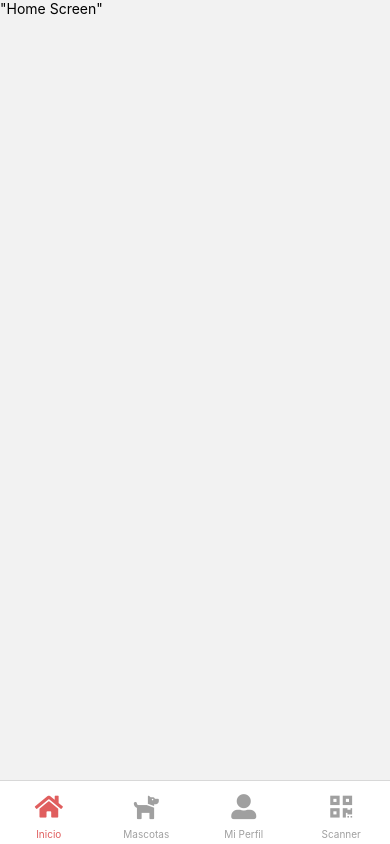
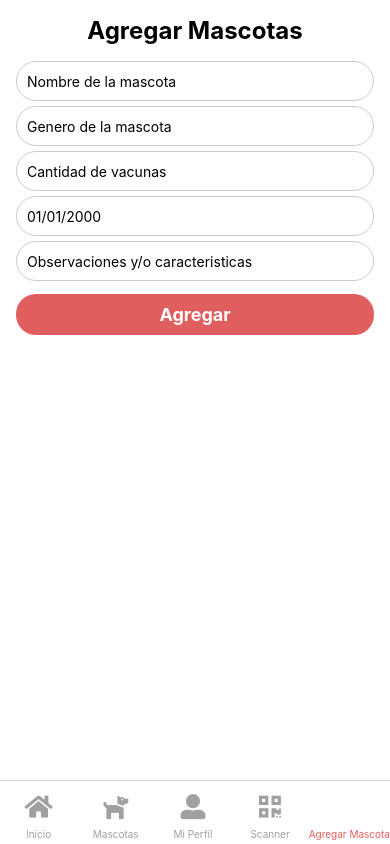
Before and after one commit to mamanidario19/pilis-mod6-mobile-placas-inteligentes, a React Native app: screen /AddPet in a window 390 px wide. Built offline with nearby package versions, Linux system fonts and the light colour scheme.

Commit message:
add pet-card-screen

```diff
--- a/src/api/api.js
+++ b/src/api/api.js
@@ -2,6 +2,7 @@ const API_VERSION_NUMBER = 1
 
 export const api = {
   //server: 'https://64fc0fd0605a026163ae258b.mockapi.io/',
-  server: 'http://localhost:3001/api',
+  //server: 'http://localhost:3001/api',
+  server: 'http://192.168.100.2:3001/api',
   //apiVersion: `/api/v${API_VERSION_NUMBER}`
 }
--- /dev/null
+++ b/src/components/AddPetScreen/AddPetScreen.jsx
@@ -0,0 +1,148 @@
+import React, { useContext } from 'react'
+import { View, Text, TextInput, TouchableOpacity } from 'react-native'
+import { styles } from './AddPetScren.styles'
+import { useForm, Controller } from 'react-hook-form'
+import { authUser, getUsers } from '../../api/user.service'
+import { UserContext } from '../../Contexts/UserContext'
+import { useNavigation } from '@react-navigation/native'
+
+export const AddPetScreen = () => {
+
+  const navigation = useNavigation()
+  const { setCurrentUser } = useContext(UserContext)
+  const { control, handleSubmit, formState: { errors } } = useForm({
+    defaultValues: {
+      name: '',
+      sexo: '',
+      vacunas: '',
+      nacimiento: '',
+      age: '',
+      characteristics: ''
+    }
+  })
+
+  const handleAddPet = ({ name, age, characteristics }) => {
+    const petCard = {
+      name,
+      sexo,
+      vacunas,
+      nacimiento,
+      age,
+      characteristics
+    }
+    // Call the API service to add the pet card (Replace with your API service)
+    addPetCard(petCard)
+      .then(() => {
+        // Handle success (e.g., show a success message)
+        console.log('Mascota agregada correctamente!')
+        // Navigate to the appropriate screen
+        navigation.navigate('Home')
+      })
+      .catch(err => {
+        // Handle error (e.g., show an error message)
+        console.warn('Error al agregar mascota!:', err)
+      })
+  }
+
+
+  return (
+    <View style={styles.container}>
+      <Text style={styles.title}>Agregar Mascotas</Text>
+
+      {/* Nobre de Mascota*/}
+      <Controller
+        control={control}
+        render={({ field: { onChange, onBlur, value } }) => (
+          <TextInput
+            style={styles.input}
+            placeholder='Nombre de la mascota'
+            onBlur={onBlur}
+            onChangeText={onChange}
+            value={value}
+            autoCapitalize='none'
+          />
+        )}
+        name='name'
+        rules={{ required: 'El nombre de la mascota es requerido' }}
+      />
+      {errors.name && <Text style={styles.errorText}>{errors.name.message}</Text>}
+
+      {/* Genero de Mascota*/}
+      <Controller
+        control={control}
+        render={({ field: { onChange, onBlur, value } }) => (
+          <TextInput
+            style={styles.input}
+            placeholder='Genero de la mascota'
+            onBlur={onBlur}
+            onChangeText={onChange}
+            value={value}
+            autoCapitalize='none'
+          />
+        )}
+        name='sexo'
+        rules={{ required: 'El sexo de la mascota es requerido' }}
+      />
+      {errors.sexo && <Text style={styles.errorText}>{errors.sexo.message}</Text>}
+
+      {/* Vacunas*/}
+      <Controller
+        control={control}
+        render={({ field: { onChange, onBlur, value } }) => (
+          <TextInput
+            style={styles.input}
+            placeholder='Cantidad de vacunas'
+            onBlur={onBlur}
+            onChangeText={onChange}
+            value={value}
+            autoCapitalize='none'
+          />
+        )}
+        name='vacunas'
+        rules={{ required: 'Las vacunas son requeridas' }}
+      />
+      {errors.vacunas && <Text style={styles.errorText}>{errors.vacunas.message}</Text>}
+
+      {/* Nacimiento*/}
+      <Controller
+        control={control}
+        render={({ field: { onChange, onBlur, value } }) => (
+          <TextInput
+            style={styles.input}
+            placeholder='01/01/2000'
+            onBlur={onBlur}
+            onChangeText={onChange}
+            value={value}
+            autoCapitalize='none'
+          />
+        )}
+        name='nacimiento'
+        rules={{ required: 'la fecha de nacimiento de la mascota es requerido' }}
+      />
+      {errors.nacimiento && <Text style={styles.errorText}>{errors.nacimiento.message}</Text>}
+
+      {/* Observaciones */}
+      <Controller
+        control={control}
+        render={({ field: { onChange, onBlur, value } }) => (
+          <TextInput
+            style={styles.input}
+            placeholder='Observaciones y/o caracteristicas'
+            onBlur={onBlur}
+            onChangeText={onChange}
+            value={value}
+            autoCapitalize='none'
+          />
+        )}
+        name='Observaciones'
+        rules={{ required: 'la fecha de nacimiento de la mascota es requerido' }}
+      />
+      {errors.Observaciones && <Text style={styles.errorText}>{errors.Observaciones.message}</Text>}
+
+
+      <TouchableOpacity style={styles.button} onPress={handleSubmit(handleAddPet)}>
+        <Text style={styles.buttonText}>Agregar</Text>
+      </TouchableOpacity>
+    </View>
+  )
+}
--- /dev/null
+++ b/src/components/AddPetScreen/AddPetScren.styles.js
@@ -0,0 +1,42 @@
+import { StatusBar, StyleSheet } from 'react-native'
+import { COLORS } from '../../utils/theme'
+
+export const styles = StyleSheet.create({
+  container: {
+    flex: 1,
+    padding: 16,
+    backgroundColor: '#fff',
+    marginTop: StatusBar.currentHeight
+  },
+  title: {
+    fontSize: 24,
+    fontWeight: 'bold',
+    marginBottom: 16,
+    textAlign: 'center'
+  },
+  input: {
+    height: 40,
+    borderColor: '#ccc',
+    borderWidth: 1,
+    borderRadius: 20,
+    paddingHorizontal: 10,
+    marginBottom: 5
+  },
+  errorText: {
+    color: 'red',
+    marginBottom: 8
+  },
+  button: {
+    backgroundColor: COLORS.primary,
+    paddingVertical: 10,
+    paddingHorizontal: 20,
+    borderRadius: 20,
+    marginTop: 8,
+    alignItems: 'center'
+  },
+  buttonText: {
+    color: '#fff',
+    fontSize: 18,
+    fontWeight: 'bold'
+  }
+})
--- a/src/screens/ObjectScreen/MainStackScreen.jsx
+++ b/src/screens/ObjectScreen/MainStackScreen.jsx
@@ -7,6 +7,7 @@ import { FontAwesome5 } from '@expo/vector-icons';
 import { HomeScreen } from '../HomeScreen/HomeScreen'
 import { ProfileScreen } from '../ProfileScreen/ProfileScreen'
 import { ScannerScreen } from '../ScannerScreen/ScannerScreen'
+import { AddPetScreen } from "../../components/AddPetScreen/AddPetScreen";
 
 const Tab = createBottomTabNavigator();
 
@@ -45,6 +46,7 @@ export const MainStackScreen = () => {
       <Tab.Screen name="Object" options={{ title: "Mascotas" }} component={ObjectScreen} />
       <Tab.Screen name="Profile" options={{ title: "Mi Perfil" }} component={ProfileScreen} />
       <Tab.Screen name="Scanner" options={{ title: "Scanner" }} component={ScannerScreen} />
+      <Tab.Screen name="AddPet" options={{ title: "Agregar Mascota" }} component={AddPetScreen} />
 
     </Tab.Navigator>
   )
```
